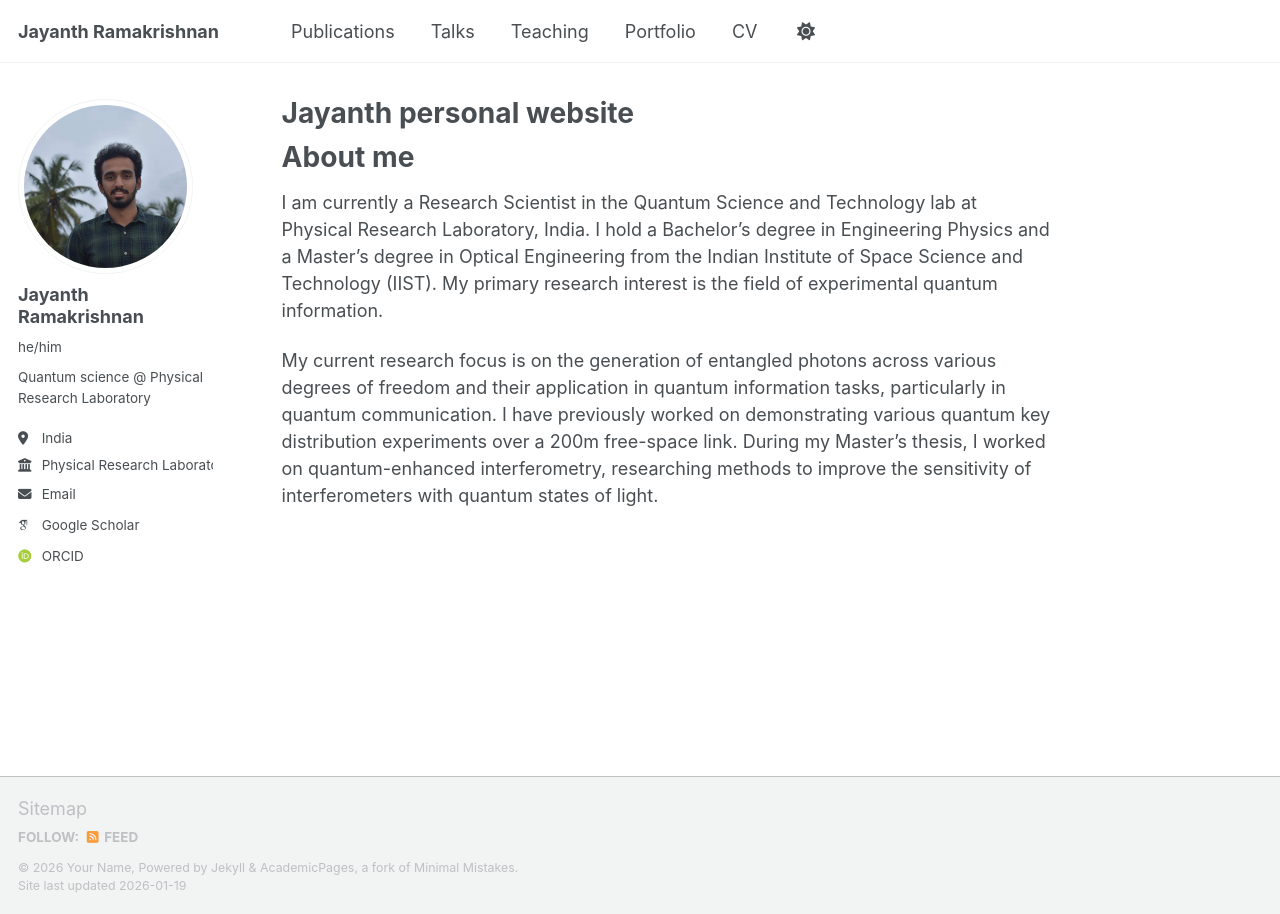
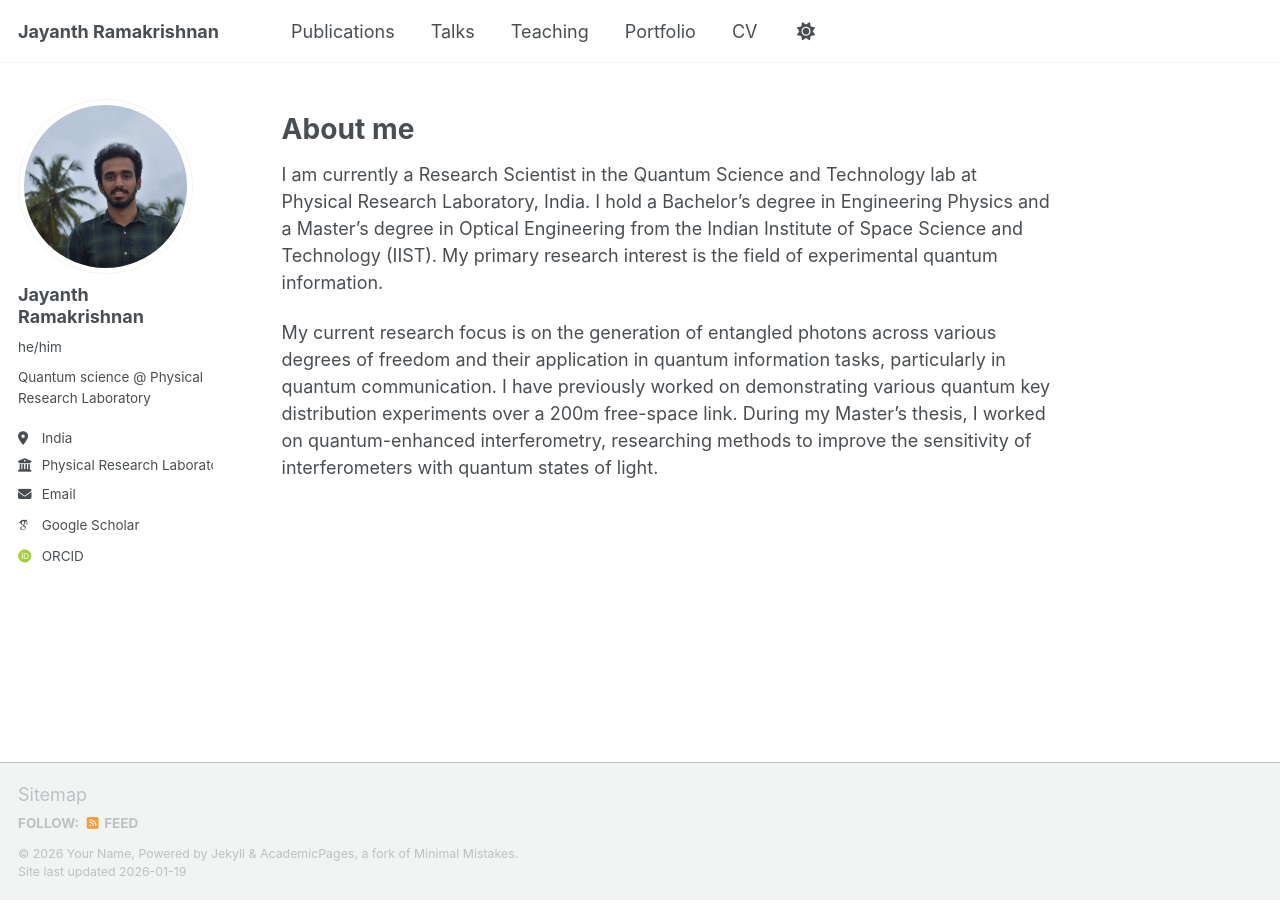
Before and after one commit to jayheme/jayheme.github.io, a Jekyll site: the page built from _pages/about.md, in a window 1280 px wide. Built offline with Jekyll 4.4.1, drawn with Linux system fonts in a browser that asks for light colours; some web fonts are replaced; a script that is not in the unit is left out.

Commit message:
Update about.md

```diff
--- a/_pages/about.md
+++ b/_pages/about.md
@@ -1,6 +1,6 @@
 ---
 permalink: /
-title: "Jayanth personal website"
+title: ""
 author_profile: true
 redirect_from:
   - /about/
```
